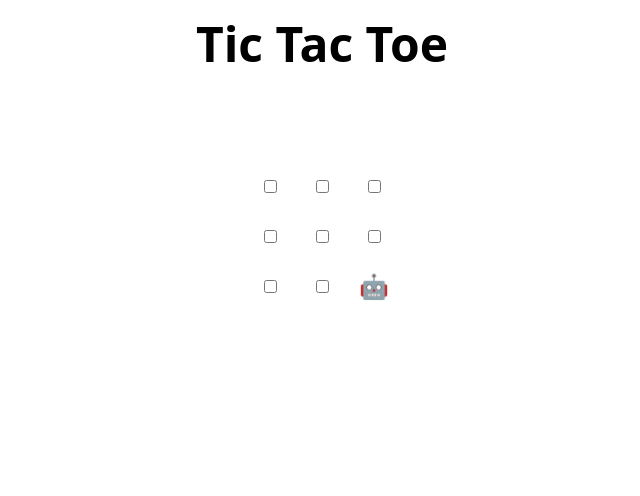
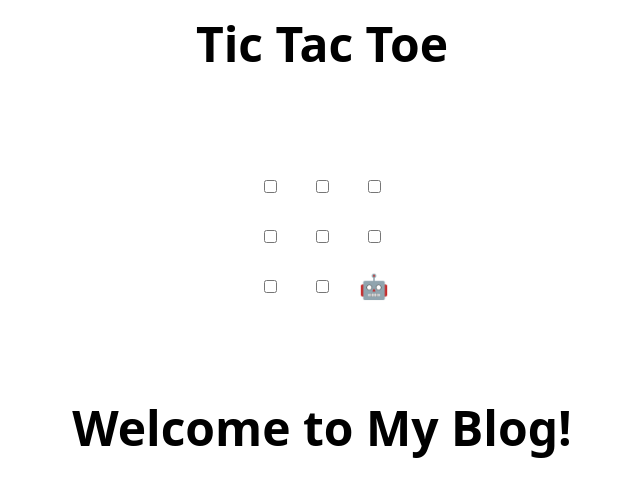
Before and after one commit to tzhongcun/skills-review-pull-requests, a plain HTML site: page index.html in a window 1280 px wide. Shown: the whole page, without its empty margins (318-958 px from the left). Drawn offline with Linux system fonts and the light colour scheme.

Commit message:
Update index.html
Apply suggestion to index.html

```diff
--- a/index.html
+++ b/index.html
@@ -47,7 +47,8 @@
   </tr>
 </table>
 
-<h2 hidden>Game over, refresh to play again 🧑‍💻 🤖!</h2>
+<h1>Welcome to My Blog!</h1>
+
 
 <script>
   // Initialization
```
